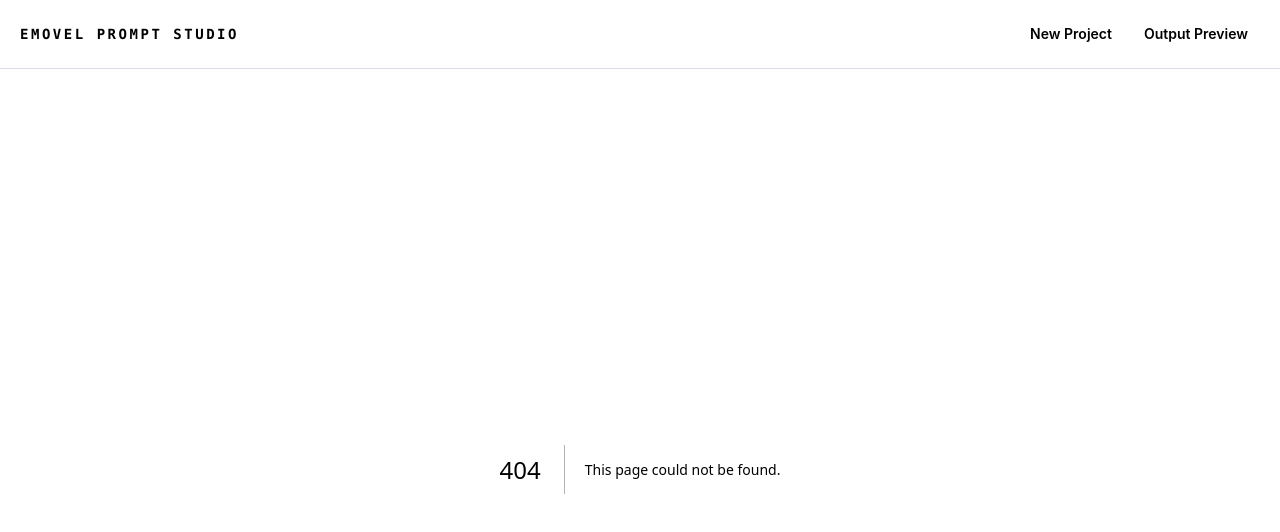
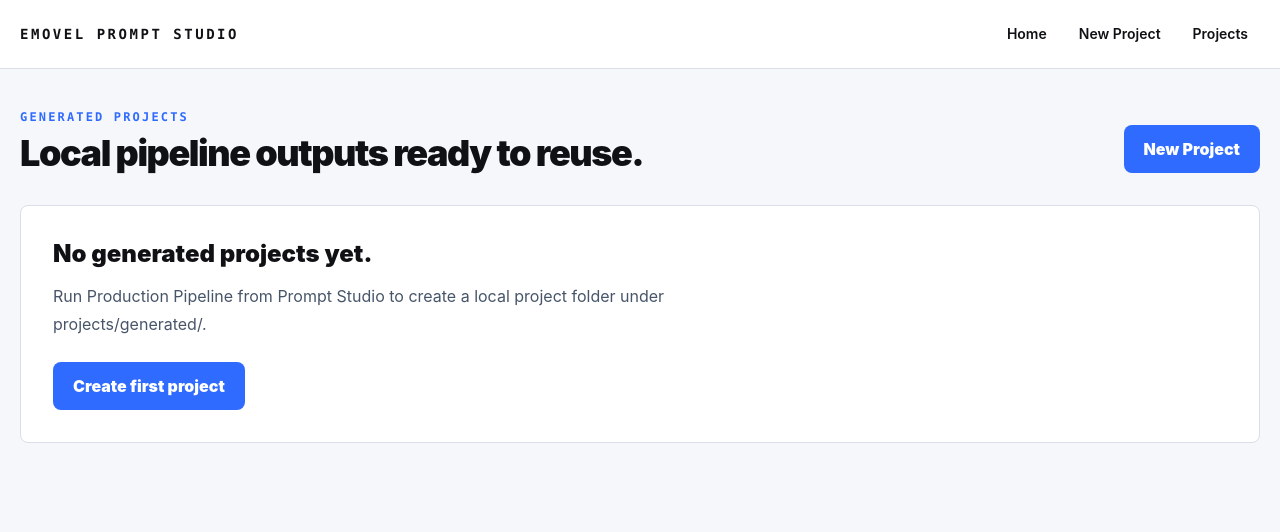
Before and after one commit to flaviusciocan-byte/EMOVEL-OS, a Next.js app in the folder apps/emovel-prompt-studio/: page /projects in a window 1280 px wide. Before the commit this address had no page. Shown: the top 532 px of the page. Built offline with nearby package versions, Linux system fonts and the light colour scheme.

Commit message:
Add project dashboard to Prompt Studio

```diff
--- a/apps/emovel-prompt-studio/app/layout.tsx
+++ b/apps/emovel-prompt-studio/app/layout.tsx
@@ -21,11 +21,14 @@ export default function RootLayout({
               EMOVEL Prompt Studio
             </Link>
             <div className="flex items-center gap-2 text-sm font-semibold">
+              <Link className="rounded-emovel px-3 py-2 hover:bg-cloud" href="/">
+                Home
+              </Link>
               <Link className="rounded-emovel px-3 py-2 hover:bg-cloud" href="/new-project">
                 New Project
               </Link>
-              <Link className="rounded-emovel px-3 py-2 hover:bg-cloud" href="/output-preview">
-                Output Preview
+              <Link className="rounded-emovel px-3 py-2 hover:bg-cloud" href="/projects">
+                Projects
               </Link>
             </div>
           </nav>
--- a/apps/emovel-prompt-studio/app/page.tsx
+++ b/apps/emovel-prompt-studio/app/page.tsx
@@ -26,6 +26,9 @@ export default function HomePage() {
               <Link className="rounded-emovel border border-line px-5 py-3 font-black" href="/output-preview">
                 Output Preview
               </Link>
+              <Link className="rounded-emovel border border-line px-5 py-3 font-black" href="/projects">
+                Projects
+              </Link>
             </div>
           </div>
           <div className="rounded-emovel bg-graphite p-5 text-white">
--- /dev/null
+++ b/apps/emovel-prompt-studio/app/projects/[slug]/page.tsx
@@ -0,0 +1,80 @@
+import Link from "next/link";
+import { notFound } from "next/navigation";
+import { CopyMarkdownButton } from "@/components/CopyMarkdownButton";
+import { readGeneratedProject } from "@/lib/projects";
+
+export const dynamic = "force-dynamic";
+
+type ProjectPageProps = {
+  params: {
+    slug: string;
+  };
+};
+
+function titleFromFilename(filename: string) {
+  return filename
+    .replace(/\.md$/, "")
+    .split("-")
+    .map((part) => part.charAt(0).toUpperCase() + part.slice(1))
+    .join(" ");
+}
+
+function projectNameFromSlug(slug: string) {
+  return slug
+    .split("-")
+    .filter(Boolean)
+    .map((part) => part.charAt(0).toUpperCase() + part.slice(1))
+    .join(" ");
+}
+
+export default async function ProjectPage({ params }: ProjectPageProps) {
+  const files = await readGeneratedProject(params.slug);
+
+  if (!files) {
+    notFound();
+  }
+
+  return (
+    <main className="mx-auto max-w-7xl px-5 py-10">
+      <div className="mb-8 flex flex-wrap items-end justify-between gap-4">
+        <div>
+          <p className="font-mono text-xs font-black uppercase tracking-[0.18em] text-blue">
+            Project
+          </p>
+          <h1 className="mt-2 text-4xl font-black tracking-[-0.04em]">
+            {projectNameFromSlug(params.slug)}
+          </h1>
+          <p className="mt-3 font-mono text-xs font-bold text-slate-600">
+            projects/generated/{params.slug}/
+          </p>
+        </div>
+        <Link className="rounded-emovel border border-line bg-white px-5 py-3 font-black" href="/projects">
+          Back to Projects
+        </Link>
+      </div>
+
+      <section className="grid gap-4">
+        {files.map((file) => (
+          <article className="overflow-hidden rounded-emovel border border-line bg-white" key={file.filename}>
+            <div className="flex flex-wrap items-center justify-between gap-3 border-b border-line bg-cloud px-5 py-4">
+              <div>
+                <h2 className="text-xl font-black tracking-[-0.02em]">{titleFromFilename(file.filename)}</h2>
+                <p className="mt-1 font-mono text-xs font-bold text-slate-600">{file.filename}</p>
+              </div>
+              <CopyMarkdownButton content={file.content} />
+            </div>
+            {file.exists ? (
+              <pre className="max-h-[520px] overflow-auto whitespace-pre-wrap p-5 font-mono text-sm leading-7 text-slate-800">
+                {file.content}
+              </pre>
+            ) : (
+              <div className="p-5 text-sm font-bold text-slate-500">
+                This file has not been generated for this project yet.
+              </div>
+            )}
+          </article>
+        ))}
+      </section>
+    </main>
+  );
+}
--- /dev/null
+++ b/apps/emovel-prompt-studio/app/projects/page.tsx
@@ -0,0 +1,72 @@
+import Link from "next/link";
+import { listGeneratedProjects } from "@/lib/projects";
+
+export const dynamic = "force-dynamic";
+
+function formatDate(value: string) {
+  return new Intl.DateTimeFormat("en", {
+    dateStyle: "medium",
+    timeStyle: "short"
+  }).format(new Date(value));
+}
+
+export default async function ProjectsPage() {
+  const projects = await listGeneratedProjects();
+
+  return (
+    <main className="mx-auto max-w-7xl px-5 py-10">
+      <div className="mb-8 flex flex-wrap items-end justify-between gap-4">
+        <div>
+          <p className="font-mono text-xs font-black uppercase tracking-[0.18em] text-blue">
+            Generated Projects
+          </p>
+          <h1 className="mt-2 text-4xl font-black tracking-[-0.04em]">
+            Local pipeline outputs ready to reuse.
+          </h1>
+        </div>
+        <Link className="rounded-emovel bg-blue px-5 py-3 font-black text-white" href="/new-project">
+          New Project
+        </Link>
+      </div>
+
+      {projects.length > 0 ? (
+        <section className="grid gap-3">
+          {projects.map((project) => (
+            <article
+              className="grid gap-4 rounded-emovel border border-line bg-white p-5 md:grid-cols-[1fr_auto] md:items-center"
+              key={project.slug}
+            >
+              <div>
+                <h2 className="text-2xl font-black tracking-[-0.03em]">{project.name}</h2>
+                <div className="mt-3 flex flex-wrap gap-2 font-mono text-xs font-bold text-slate-600">
+                  <span className="rounded-full bg-cloud px-3 py-1">{project.fileCount} markdown files</span>
+                  <span className="rounded-full bg-cloud px-3 py-1">
+                    Modified {formatDate(project.lastModified)}
+                  </span>
+                  <span className="rounded-full bg-cloud px-3 py-1">{project.slug}</span>
+                </div>
+              </div>
+              <Link
+                className="rounded-emovel bg-ink px-5 py-3 text-center font-black text-white transition hover:-translate-y-0.5"
+                href={`/projects/${project.slug}`}
+              >
+                Open project
+              </Link>
+            </article>
+          ))}
+        </section>
+      ) : (
+        <section className="rounded-emovel border border-line bg-white p-8">
+          <h2 className="text-2xl font-black">No generated projects yet.</h2>
+          <p className="mt-3 max-w-2xl leading-7 text-slate-600">
+            Run Production Pipeline from Prompt Studio to create a local project folder under
+            projects/generated/.
+          </p>
+          <Link className="mt-6 inline-flex rounded-emovel bg-blue px-5 py-3 font-black text-white" href="/new-project">
+            Create first project
+          </Link>
+        </section>
+      )}
+    </main>
+  );
+}
--- /dev/null
+++ b/apps/emovel-prompt-studio/components/CopyMarkdownButton.tsx
@@ -0,0 +1,28 @@
+"use client";
+
+import { useState } from "react";
+
+type CopyMarkdownButtonProps = {
+  content: string;
+};
+
+export function CopyMarkdownButton({ content }: CopyMarkdownButtonProps) {
+  const [label, setLabel] = useState("Copy markdown");
+
+  async function copyMarkdown() {
+    await navigator.clipboard.writeText(content);
+    setLabel("Copied");
+    window.setTimeout(() => setLabel("Copy markdown"), 1600);
+  }
+
+  return (
+    <button
+      className="rounded-emovel border border-line bg-white px-4 py-2 text-xs font-black text-ink transition hover:bg-cloud disabled:cursor-not-allowed disabled:opacity-50"
+      disabled={!content}
+      onClick={copyMarkdown}
+      type="button"
+    >
+      {label}
+    </button>
+  );
+}
--- /dev/null
+++ b/apps/emovel-prompt-studio/lib/projects.ts
@@ -0,0 +1,118 @@
+import { readdir, readFile, stat } from "fs/promises";
+import path from "path";
+
+export const pipelineFiles = [
+  "offer.md",
+  "copy.md",
+  "ux-audit.md",
+  "component-plan.md",
+  "motion-plan.md",
+  "visual-brief.md",
+  "build-plan.md",
+  "launch-plan.md"
+];
+
+export type GeneratedProject = {
+  slug: string;
+  name: string;
+  fileCount: number;
+  lastModified: string;
+};
+
+export type GeneratedProjectFile = {
+  filename: string;
+  content: string;
+  exists: boolean;
+};
+
+function repoRoot() {
+  return path.resolve(process.cwd(), "..", "..");
+}
+
+export function generatedRoot() {
+  return path.join(repoRoot(), "projects", "generated");
+}
+
+function projectNameFromSlug(slug: string) {
+  return slug
+    .split("-")
+    .filter(Boolean)
+    .map((part) => part.charAt(0).toUpperCase() + part.slice(1))
+    .join(" ");
+}
+
+function safeSlug(slug: string) {
+  return slug.replace(/[^a-z0-9-]/g, "");
+}
+
+export async function listGeneratedProjects(): Promise<GeneratedProject[]> {
+  let entries;
+
+  try {
+    entries = await readdir(generatedRoot(), { withFileTypes: true });
+  } catch {
+    return [];
+  }
+
+  const projects = await Promise.all(
+    entries
+      .filter((entry) => entry.isDirectory())
+      .map(async (entry) => {
+        const projectDir = path.join(generatedRoot(), entry.name);
+        const files = await readdir(projectDir, { withFileTypes: true });
+        const markdownFiles = files.filter((file) => file.isFile() && file.name.endsWith(".md"));
+        const stats = await stat(projectDir);
+
+        return {
+          slug: entry.name,
+          name: projectNameFromSlug(entry.name),
+          fileCount: markdownFiles.length,
+          lastModified: stats.mtime.toISOString()
+        };
+      })
+  );
+
+  return projects.sort(
+    (a, b) => new Date(b.lastModified).getTime() - new Date(a.lastModified).getTime()
+  );
+}
+
+export async function readGeneratedProject(slug: string): Promise<GeneratedProjectFile[] | null> {
+  const cleanSlug = safeSlug(slug);
+
+  if (!cleanSlug || cleanSlug !== slug) {
+    return null;
+  }
+
+  const projectDir = path.join(generatedRoot(), cleanSlug);
+
+  try {
+    const stats = await stat(projectDir);
+
+    if (!stats.isDirectory()) {
+      return null;
+    }
+  } catch {
+    return null;
+  }
+
+  return Promise.all(
+    pipelineFiles.map(async (filename) => {
+      try {
+        const content = await readFile(path.join(projectDir, filename), "utf8");
+
+        return {
+          filename,
+          content,
+          exists: true
+        };
+      } catch {
+        return {
+          filename,
+          content: "",
+          exists: false
+        };
+      }
+    })
+  );
+}
```
